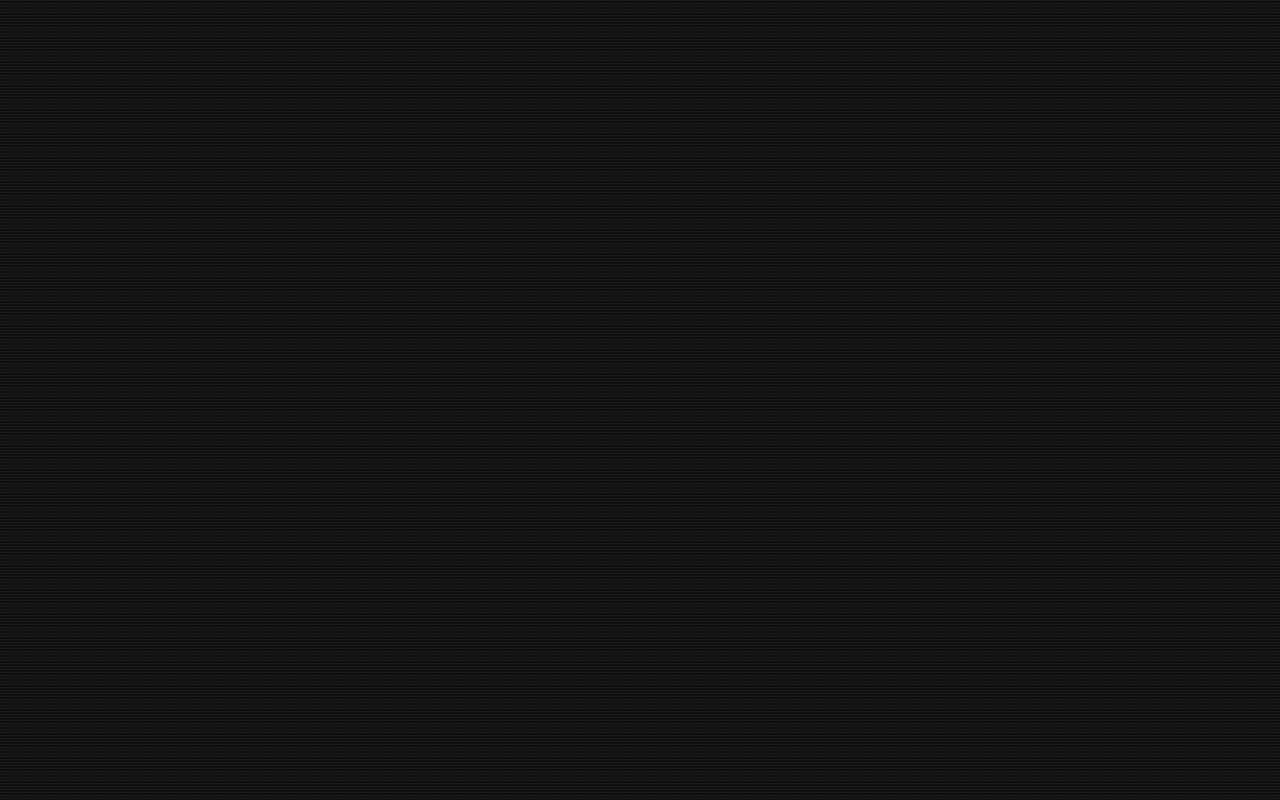
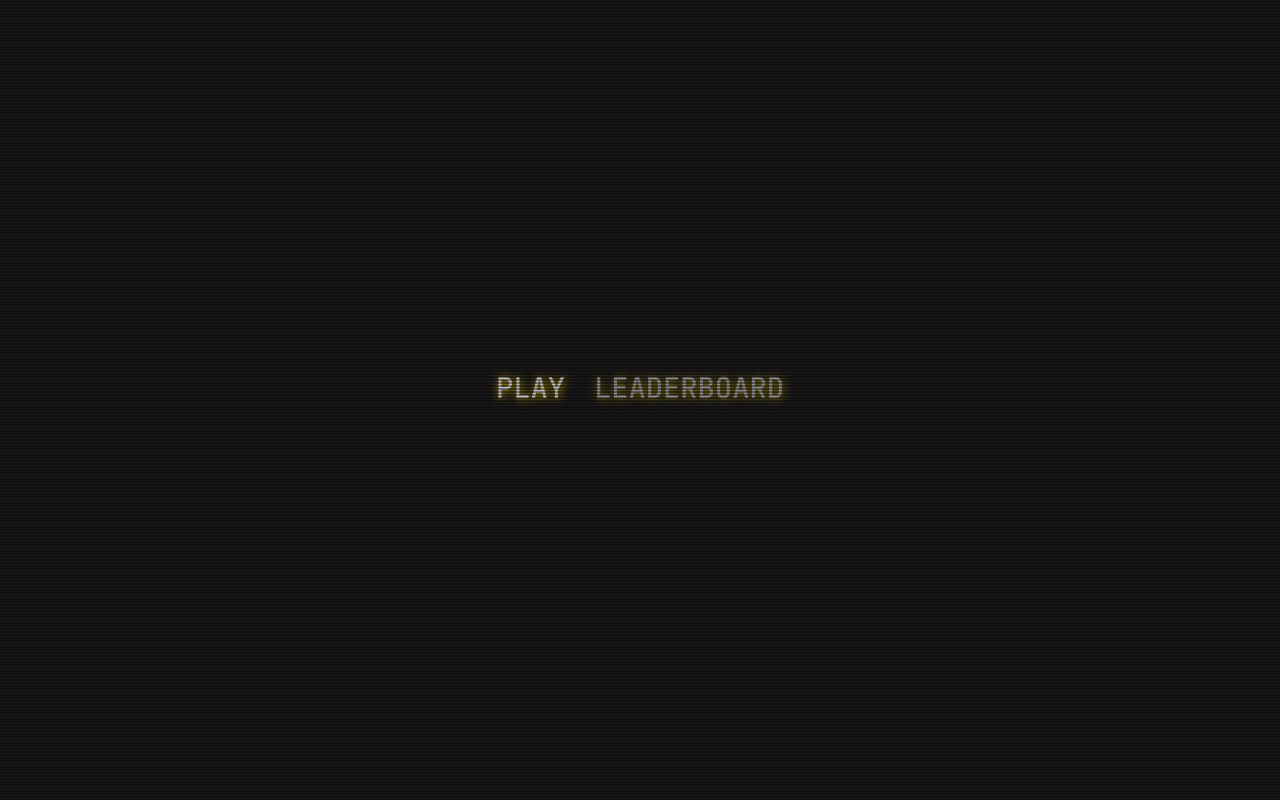
Before and after one commit to AlexGlan/buckshot-roulette-ui, a React (Vite) app: page /buckshot-roulette-ui/leaderboard in a window 1280 px wide. Built offline with nearby package versions, Linux system fonts and the light colour scheme.

Commit message:
feat: add navigation bar to all pages

```diff
--- a/src/pages/Game.tsx
+++ b/src/pages/Game.tsx
@@ -3,6 +3,7 @@ import { generateItems, generateLives, generateShells, usePhone } from "../utils
 import Button from "../components/Button";
 import Modal from "../components/Modal";
 import generateRandomID from "../utils/generateRandomID";
+import NavBar from "../components/NavBar";
 
 export type Shell = {
     type: string,
@@ -203,6 +204,7 @@ const App = () => {
 
     return (
         <>
+            <NavBar />
             <main className="game-content">
                 {content}
             </main>
--- a/src/pages/Leaderboard.tsx
+++ b/src/pages/Leaderboard.tsx
@@ -1,6 +1,9 @@
+import NavBar from "../components/NavBar";
+
 const Leaderboard = () => {
     return (
         <>
+            <NavBar />
             <main>
             </main>
         </>
```
